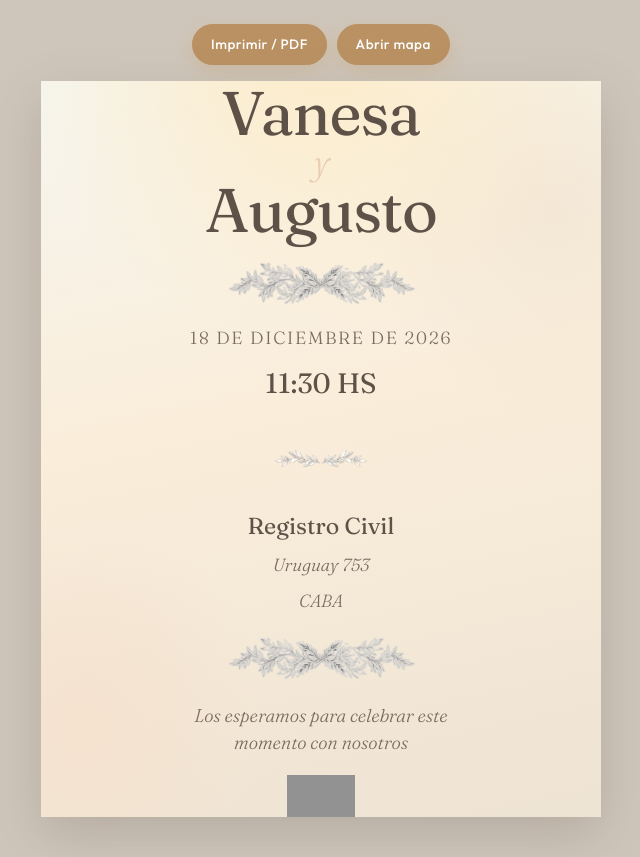
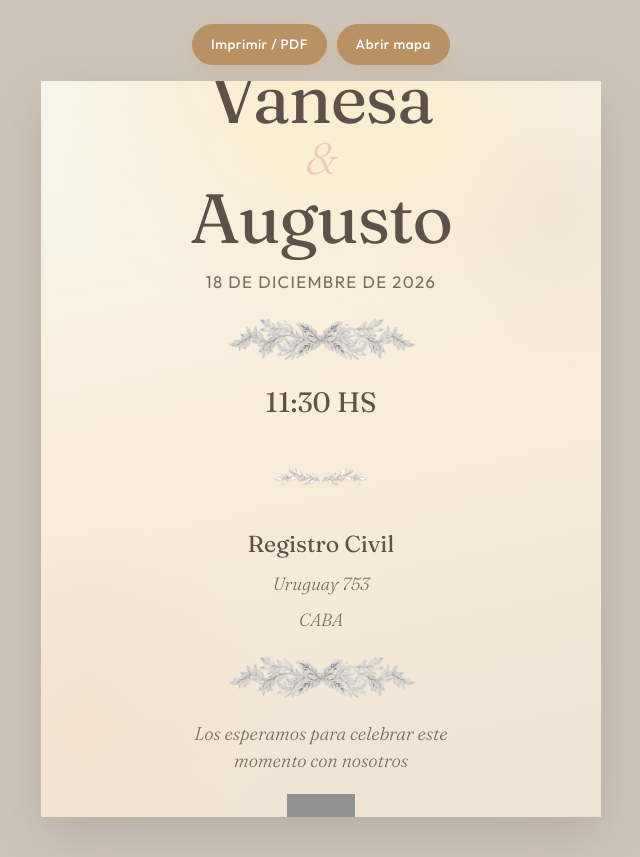
Before and after one commit to blanck1945/Vanesa-y-Augusto, a React (Vite) app: page /civil in a window 1280 px wide. Shown: the whole page, without its empty margins (319-959 px from the left). Built offline with nearby package versions, Linux system fonts and the light colour scheme; grey boxes are pictures that could not be loaded; a web font is replaced by a local one.

Commit message:
feat(civil): match invitation hero names and date block
Reuse inv-names / amp / inv-date composition for the flyer opening section.

Co-authored-by: Cursor <cursoragent@cursor.com>

```diff
--- a/src/pages/CivilPage.tsx
+++ b/src/pages/CivilPage.tsx
@@ -28,20 +28,21 @@ export function CivilPage() {
 
       <article className="civil-flyer" aria-label="Flyer Registro Civil">
         <div className="civil-flyer-inner">
-          <div className="civil-names">
-            <p className="civil-name">{CIVIL.novios.ella}</p>
-            <p className="civil-amp" aria-hidden="true">
-              y
-            </p>
-            <p className="civil-name">{CIVIL.novios.el}</p>
+          {/* Misma composición que la 1ª sección de la invitación (Presentación) */}
+          <div className="civil-hero">
+            <div className="inv-names">
+              <h1 className="inv-name">{CIVIL.novios.ella}</h1>
+              <span className="inv-amp" aria-hidden>
+                &amp;
+              </span>
+              <h1 className="inv-name">{CIVIL.novios.el}</h1>
+            </div>
+            <p className="inv-date">{CIVIL.fechaLabel}</p>
           </div>
 
           <img className="civil-sep" src={DIVISOR} alt="" />
 
-          <div className="civil-meta">
-            <p className="civil-date">{CIVIL.fechaLabel}</p>
-            <p className="civil-time">{CIVIL.horario}</p>
-          </div>
+          <p className="civil-time">{CIVIL.horario}</p>
 
           <img className="civil-sep civil-sep--sm" src={HOJAS_CORTAS} alt="" />
 
--- a/src/styles/civil-flyer.css
+++ b/src/styles/civil-flyer.css
@@ -139,51 +139,57 @@
   animation-delay: 0.32s;
 }
 
-.civil-names {
+/* Bloque inicial = misma tipografía/composición que Presentación de la invitación */
+.civil-hero {
   display: flex;
   flex-direction: column;
   align-items: center;
-  gap: 0.05rem;
-  margin: 0;
+  gap: 1.15rem;
+  width: 100%;
   animation: civil-fade-up 1s 0.08s both;
 }
 
-.civil-name {
+.civil-flyer .inv-names {
+  flex-direction: column;
+  align-items: center;
+  justify-content: center;
+  flex-wrap: nowrap;
+  gap: 0.15rem;
+  display: flex;
+  animation: none;
+}
+
+.civil-flyer .inv-name {
   font-family: var(--inv-display);
   font-optical-sizing: auto;
-  font-weight: 400;
-  font-size: clamp(2.65rem, 11vw, 3.85rem);
   letter-spacing: -0.02em;
-  line-height: 0.95;
   color: var(--inv-ink);
   margin: 0;
+  font-size: clamp(2.85rem, 11.5vw, 4.35rem);
+  font-weight: 400;
+  line-height: 0.95;
+  max-width: none;
 }
 
-.civil-amp {
+.civil-flyer .inv-amp {
   font-family: var(--inv-display);
+  color: var(--inv-rose);
+  margin: 0.15rem 0;
+  font-size: clamp(1.85rem, 5.5vw, 2.75rem);
   font-style: italic;
   font-weight: 300;
-  font-size: clamp(1.55rem, 5vw, 2.15rem);
-  color: var(--inv-rose);
-  margin: 0.1rem 0;
   line-height: 1;
   animation: civil-soft-pulse 5s ease-in-out infinite;
 }
 
-.civil-meta {
-  display: flex;
-  flex-direction: column;
-  align-items: center;
-  gap: 0.45rem;
-  animation: civil-fade-up 1s 0.28s both;
-}
-
-.civil-date {
-  font-family: var(--inv-display);
-  font-size: clamp(0.95rem, 2.6vw, 1.1rem);
-  letter-spacing: 0.1em;
+.civil-flyer .inv-date {
+  letter-spacing: 0.08em;
   color: var(--inv-ink-soft);
   margin: 0;
+  font-size: clamp(0.95rem, 2.8vw, 1.05rem);
+  font-family: var(--inv-body);
+  font-weight: 400;
+  animation: none;
 }
 
 .civil-time {
@@ -191,7 +197,8 @@
   font-size: clamp(1.35rem, 4vw, 1.75rem);
   font-weight: 400;
   color: var(--inv-ink);
-  margin: 0.15rem 0 0;
+  margin: 0;
+  animation: civil-fade-up 1s 0.28s both;
 }
 
 .civil-place {
@@ -267,15 +274,15 @@
 }
 
 @media (prefers-reduced-motion: reduce) {
-  .civil-names,
-  .civil-meta,
+  .civil-hero,
+  .civil-time,
   .civil-sep,
   .civil-place,
   .civil-address,
   .civil-city,
   .civil-invite,
   .civil-sello,
-  .civil-amp {
+  .civil-flyer .inv-amp {
     animation: none;
   }
 }
@@ -307,15 +314,15 @@
     page-break-inside: avoid;
   }
 
-  .civil-names,
-  .civil-meta,
+  .civil-hero,
+  .civil-time,
   .civil-sep,
   .civil-place,
   .civil-address,
   .civil-city,
   .civil-invite,
   .civil-sello,
-  .civil-amp {
+  .civil-flyer .inv-amp {
     animation: none !important;
   }
 }
```
